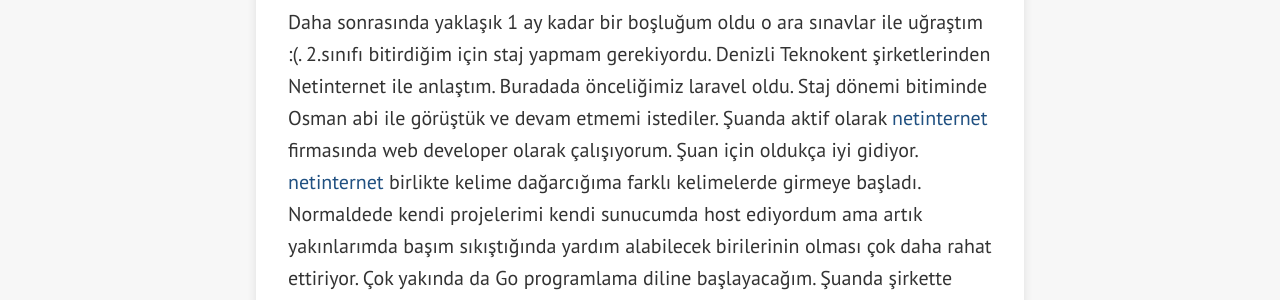
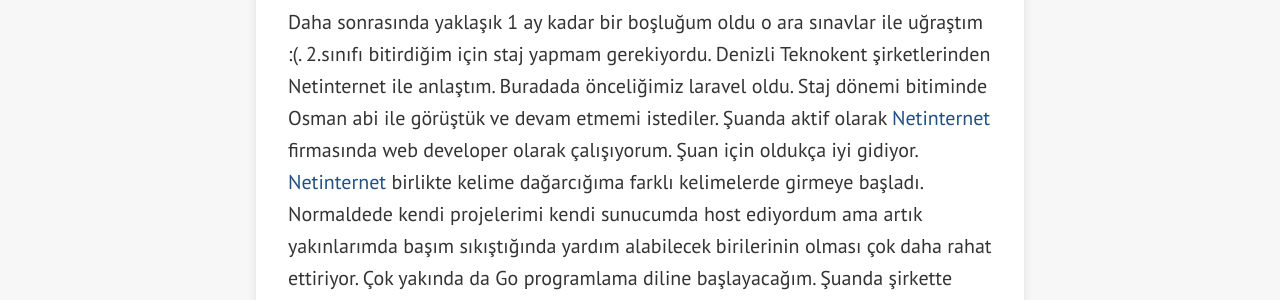
Before and after one commit to barisesen/barisesen.com, a Jekyll site: the page built from _posts/2016-04-23-baris-esen-kimdir.markdown, in a window 1280 px wide and 900 px high, scrolled down 1746 px. Shown: the part 155-455 px from the top of the window. Built offline with Jekyll 4.4.1, drawn with Linux system fonts in a browser that asks for light colours; nearby versions of some CDN libraries; comment, search, counter and statistics services are not loaded.

```diff
--- a/_posts/2016-04-23-baris-esen-kimdir.markdown
+++ b/_posts/2016-04-23-baris-esen-kimdir.markdown
@@ -28,7 +28,7 @@ Aynı zamanda siber güvenliğe merak sardım. Daha güvenli yazılımlar çıka
 Yukarıda belirttiklerimin üzerine farklı gelişmeler yaşadım. 2016 yılının ortalarında Node js ile tanıştım. Realtime uygulamar üzerine ufak bir kaç çalışma yaptım. Yine yukarıda bahsettiğim ekip ile birlikte realtime bir uygulamada çıkardık lakin yine kendimize kadar kaldı diyebilirim uygulama için. Yaptığımız uygulamanın bir benzeri geçtiğimiz aylarda instagram tarafından aktif olarak kullanılmasıda biraz üzdü biraz mutlu etti bizi. Başımıza sık sık geliyor bu durum aslında konuştuğumuz üzerinde çalıştığımız şeyleri yapmakta geç kalıyor veya yaptığımızda tanıtamıyoruz sanırım. Daha sonrasında 2017 yılı itabiriyle düzenli bir iş hayatına geçiş yaptım. Erdem ile birlikte Caddedenevar şirketinde parttime olarak çalışmaya başladık. Orada hazır bir proje vardı ve geliştirilmesi gerekiyordu. Ancak proje Ruby on Rails ile yazılmıştı. Bu sebeple Rails öğrenmeye başladım yaklasık 5 ay aynı şirkette devam ettim. Haziran ayında ise kendi isteğim ile şirketten ayrıldım. Caddedenevar şuanda Publins adıyla devam ediyor.
 
 
-Daha sonrasında yaklaşık 1 ay kadar bir boşluğum oldu o ara sınavlar ile uğraştım  :(. 2.sınıfı bitirdiğim için staj yapmam gerekiyordu. Denizli Teknokent şirketlerinden Netinternet ile anlaştım. Buradada önceliğimiz laravel oldu. Staj dönemi bitiminde Osman abi ile görüştük ve devam etmemi istediler. Şuanda aktif olarak [netinternet](https://netinternet.com.tr) firmasında web developer olarak çalışıyorum. Şuan için oldukça iyi gidiyor. [netinternet](https://netinternet.com.tr) birlikte kelime dağarcığıma farklı kelimelerde girmeye başladı. Normaldede kendi projelerimi kendi sunucumda host ediyordum ama artık yakınlarımda başım sıkıştığında yardım alabilecek birilerinin olması çok daha rahat ettiriyor. Çok yakında da Go programlama diline başlayacağım. Şuanda şirkette aktif olarak kullanılmaya başlandı.
+Daha sonrasında yaklaşık 1 ay kadar bir boşluğum oldu o ara sınavlar ile uğraştım  :(. 2.sınıfı bitirdiğim için staj yapmam gerekiyordu. Denizli Teknokent şirketlerinden Netinternet ile anlaştım. Buradada önceliğimiz laravel oldu. Staj dönemi bitiminde Osman abi ile görüştük ve devam etmemi istediler. Şuanda aktif olarak [Netinternet](https://netinternet.com.tr) firmasında web developer olarak çalışıyorum. Şuan için oldukça iyi gidiyor. [Netinternet](https://netinternet.com.tr) birlikte kelime dağarcığıma farklı kelimelerde girmeye başladı. Normaldede kendi projelerimi kendi sunucumda host ediyordum ama artık yakınlarımda başım sıkıştığında yardım alabilecek birilerinin olması çok daha rahat ettiriyor. Çok yakında da Go programlama diline başlayacağım. Şuanda şirkette aktif olarak kullanılmaya başlandı.
 
 Ayrıca sanırım Cordova ile son projemi geliştiriyorum. Mobil taraftada React-native göz kırpıyor diyebilirim.
 
```
